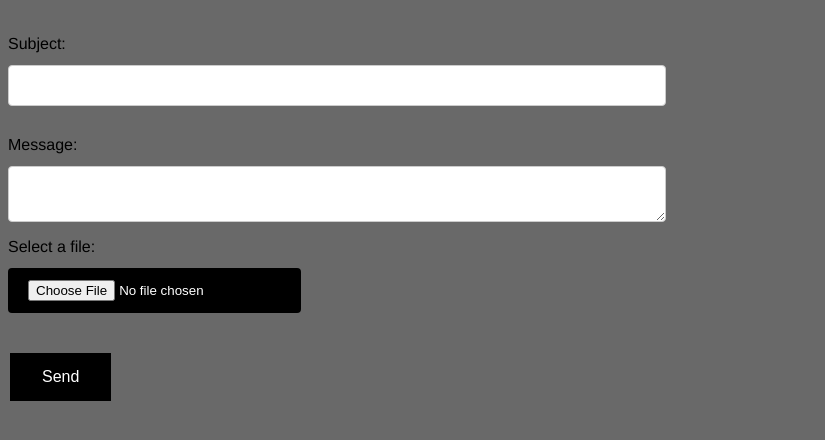
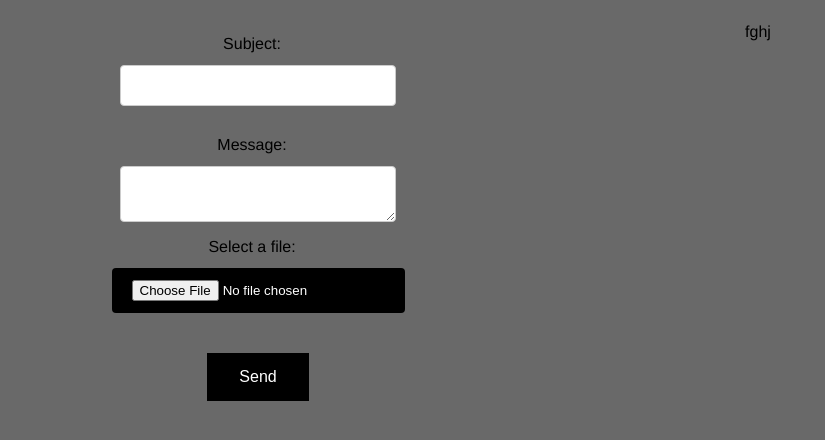
Before and after one commit to elianoh25-meet/Einar, a Flask app: page /dashboard in a window 1280 px wide. Shown: the part 76-516 px from the top of the page, without its empty margins (0-825 px from the left). Run offline with Flask 3, Linux system fonts and the light colour scheme.

Commit message:
fix agin

```diff
--- a/app.py
+++ b/app.py
@@ -96,7 +96,7 @@ def dashboard():
             return redirect(url_for('dashboard'))
 
 @app.route('/calender', methods=['GET', 'POST'])
-def dashboard():
+def calender():
     if request.method == 'GET':
         return render_template("calender.html")
 
--- a/templates/dashboard.html
+++ b/templates/dashboard.html
@@ -13,7 +13,8 @@
     </h1>
   </head>
   <body>
-    <div>
+    <div style="width:1000px; text-align: center;">
+      <div style="width:500px; float:left;">
         <form action="/dashboard" method="POST">
           <label for="subject">Subject:</label>
           <br>
@@ -33,5 +34,9 @@
           <button type="submit">Send</button>
         </form>
       </div>
+      <div style="width:500px; float:right;" class="scrollable">
+        fghj
+      </div>
+    </div>
   </body>
 </html>
```
Lines whose indentation alone changed are shown as unchanged.
